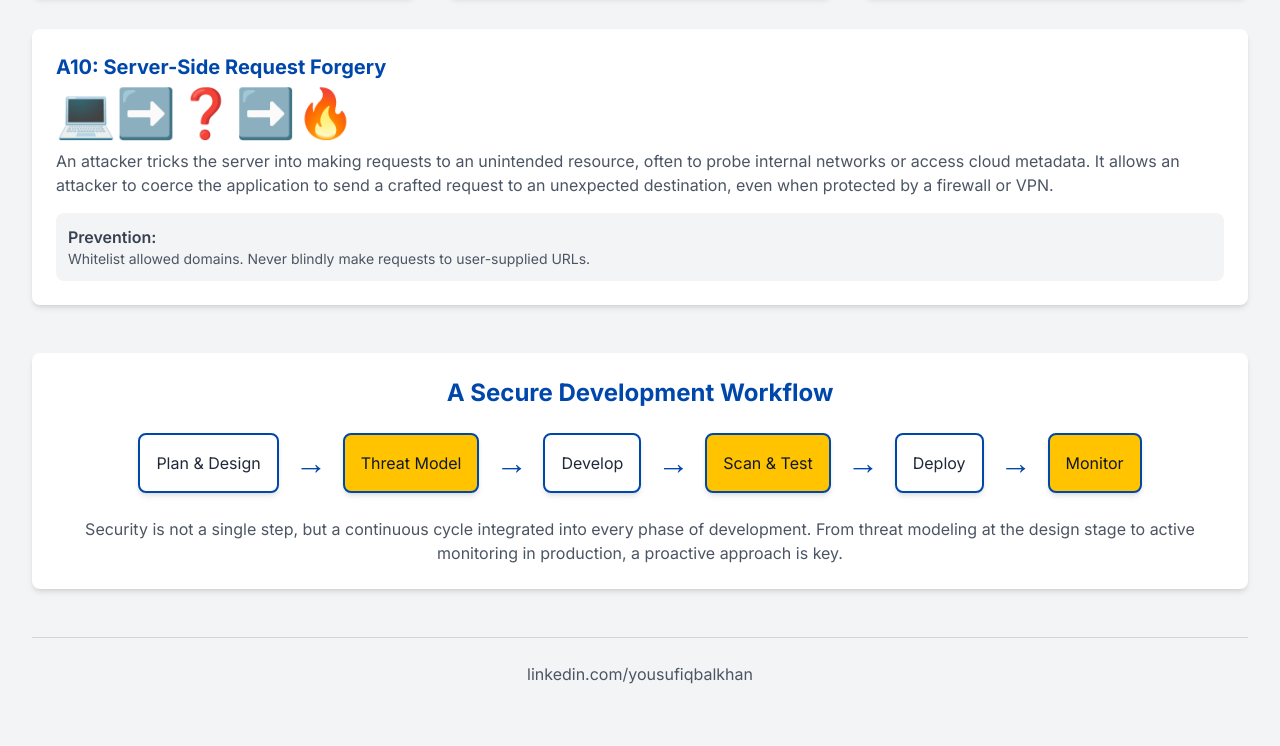
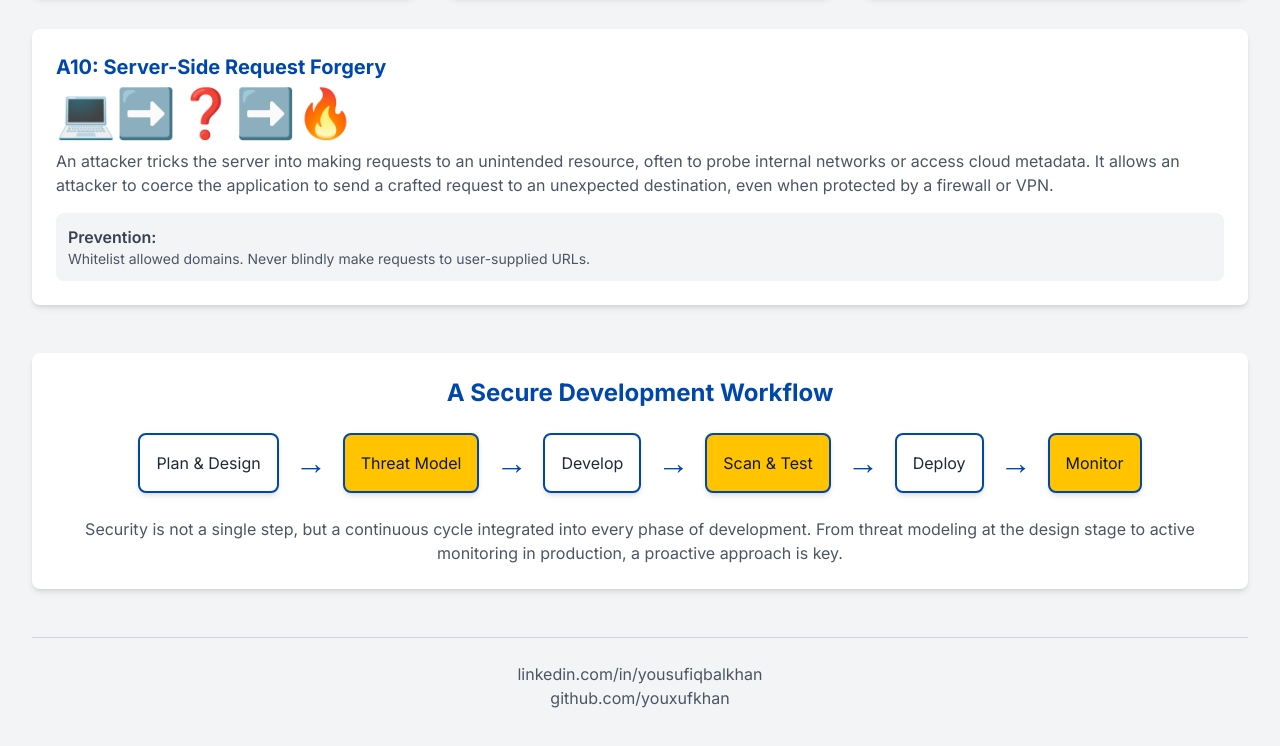
Before and after one commit to youxufkhan/owasp-node-top10, a plain HTML site: page index.html in a window 1280 px wide. Shown: the part 1895-2641 px from the top of the page. Drawn offline with nearby package versions, Linux system fonts and the light colour scheme.

Commit message:
Update index.html

```diff
--- a/index.html
+++ b/index.html
@@ -193,7 +193,8 @@
         </section>
 
         <footer class="text-center mt-12 py-6 border-t border-gray-300">
-            <p class="text-gray-600">linkedin.com/yousufiqbalkhan</p>
+            <p class="text-gray-600" href="linkedin.com/in/yousufiqbalkhan" >linkedin.com/in/yousufiqbalkhan</p>
+            <p class="text-gray-600" href="github.com/youxufkhan" >github.com/youxufkhan</p>
         </footer>
 
     </div>
```
